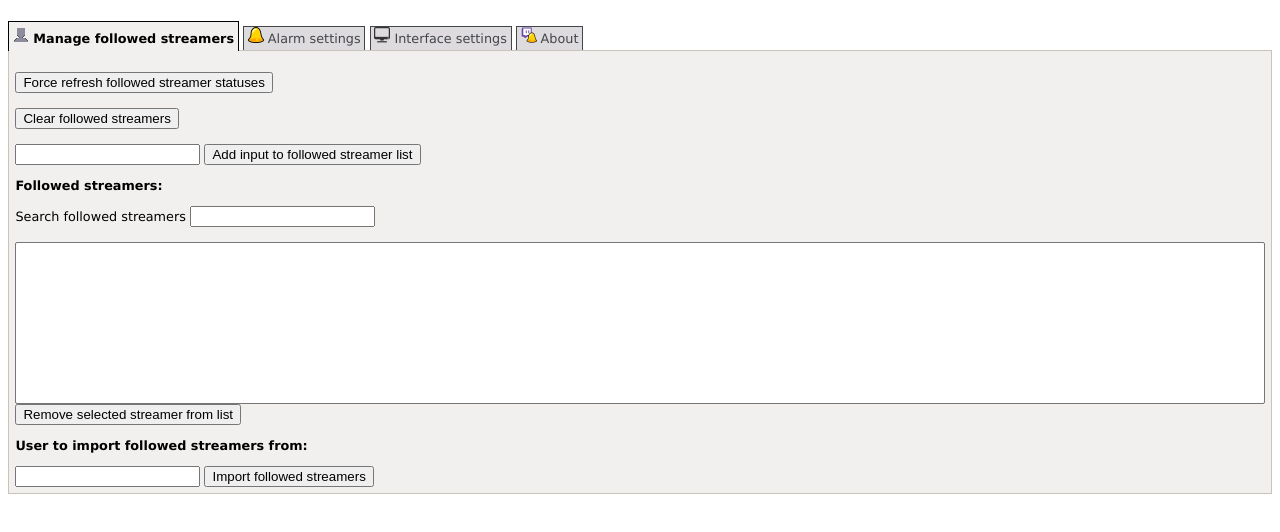
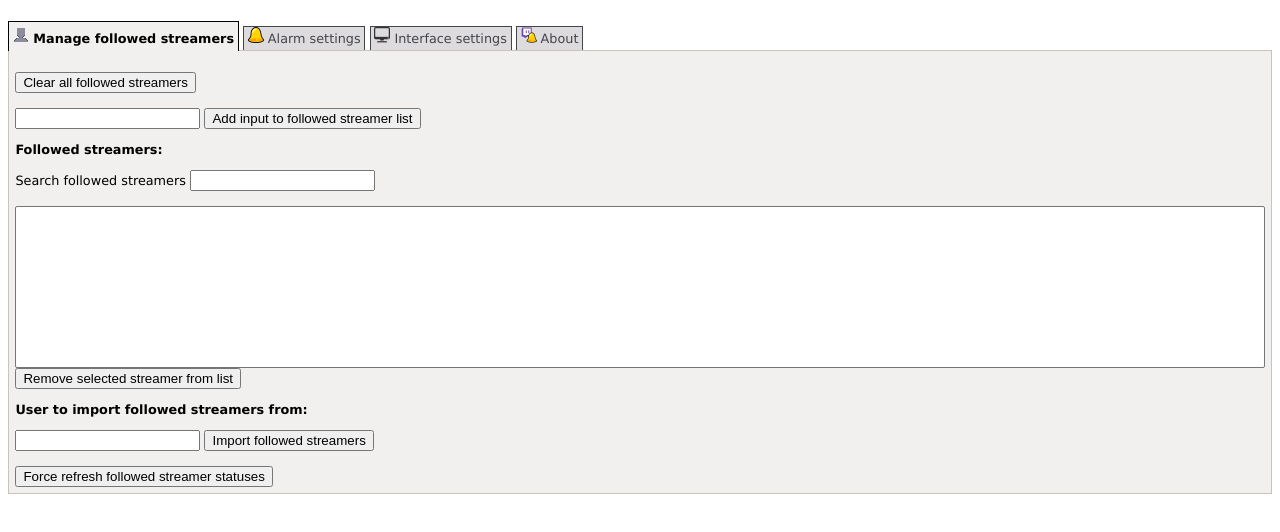
Before and after one commit to Hunter5000/Twitch-Fox-Legacy, a website: page twitch-alarm/data/settings.html in a window 1280 px wide. Shown: the part 50-582 px from the top of the page. Drawn offline with Linux system fonts and the light colour scheme.

Commit message:
Changed GUI a little bit

```diff
--- a/twitch-alarm/data/settings.html
+++ b/twitch-alarm/data/settings.html
@@ -28,10 +28,7 @@
     <div class="tabContent" id="followed">
         <div>
             <br>
-            <button type="button" id="forcereload">Force refresh followed streamer statuses</button>
-            <br>
-            <br>
-            <button type="button" id="followdefault">Clear followed streamers</button>
+            <button type="button" id="followdefault">Clear all followed streamers</button>
             <br>
             <br>
             <form>
@@ -56,11 +53,14 @@
                 <input type="text" id="importinput">
                 <button type="button" id="importsubmit">Import followed streamers</button>
             </form>
-
+            <br>
+            <button type="button" id="forcereload">Force refresh followed streamer statuses</button>
+            <br>
         </div>
     </div>
     <div class="tabContent" id="alarm">
         <div>
+            <br>
             <button type="button" id="alarmdefault">Reset to default</button>
             <br>
             <br>
@@ -100,6 +100,7 @@
     </div>
     <div class="tabContent" id="interface">
         <div>
+            <br>
             <button type="button" id="interfacedefault">Reset to default</button>
             <br>
             <br>
--- a/twitch-alarm/package.json
+++ b/twitch-alarm/package.json
@@ -5,7 +5,7 @@
   "description": "An alarm that plays a sound notification when specified Twitch streamers go live.",
   "author": "hunter",
   "license": "MPL 2.0",
-  "version": "1.7.4",
+  "version": "1.7.5",
   "icon" : "data/ico48.png",
   "icon64": "data/ico64.png",
   "preferences": [{
```
Also changed, not shown: 1 other file.
